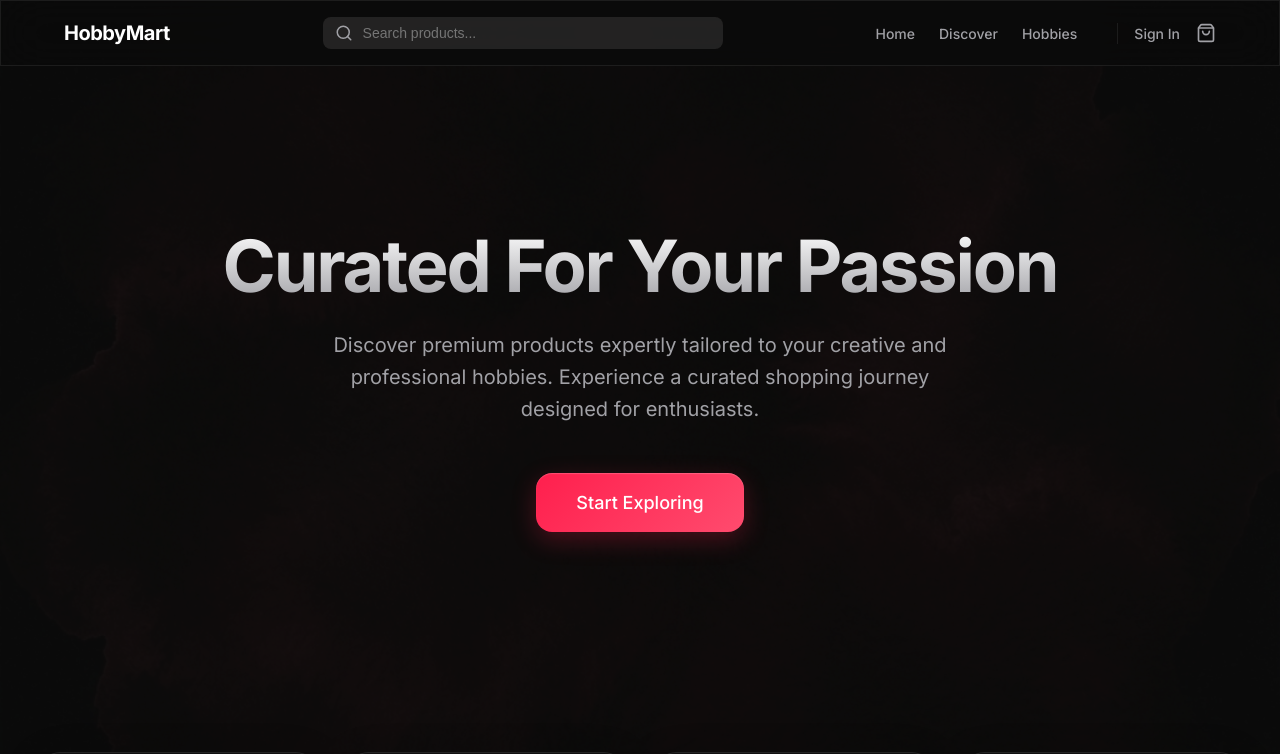
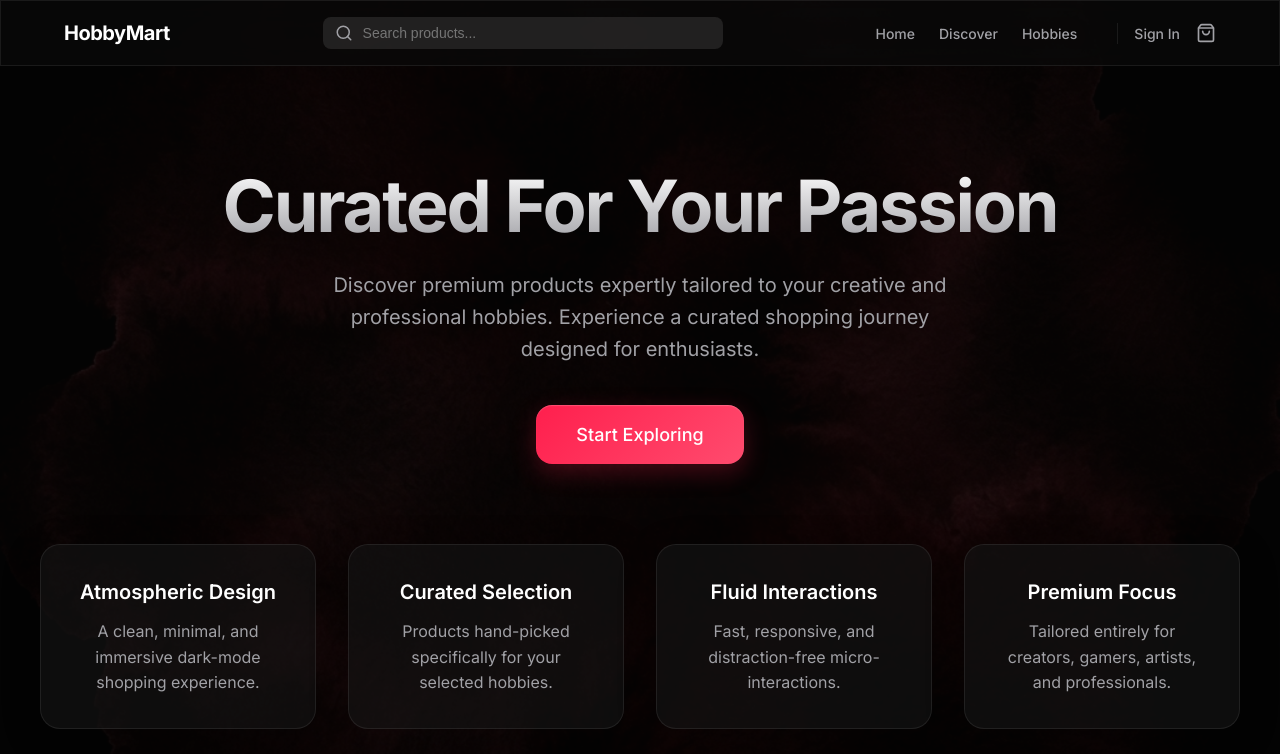
Before and after one commit to Agrim-2607/E-Commerce, a React app in the folder frontend/: page / in a window 1280 px wide. Shown: the top 754 px of the page. Built offline with nearby package versions, Linux system fonts and the light colour scheme; no server answers; the HTML template or start-up script is replaced by a standard one.

Commit message:
Fix CSS layering: Make texture overlay visible, fix z-index, add fallback gradients, adjust hero padding

```diff
--- a/frontend/src/App.jsx
+++ b/frontend/src/App.jsx
@@ -18,6 +18,7 @@ function App() {
     <AuthProvider>
       <CartProvider>
         <div className="texture-overlay"></div>
+        <div className="page-wrapper">
           <Router>
             <Navbar />
             <Routes>
@@ -30,6 +31,7 @@ function App() {
               <Route path="/cart" element={<CartPage />} />
             </Routes>
           </Router>
+        </div>
       </CartProvider>
     </AuthProvider>
   );
--- a/frontend/src/index.css
+++ b/frontend/src/index.css
@@ -1,7 +1,7 @@
 @import url('https://fonts.googleapis.com/css2?family=Inter:wght@300;400;500;600;700&display=swap');
 
 :root {
-  --bg-primary: #0A0A0A;
+  --bg-primary: #050505;
   --bg-secondary: #121212;
   --bg-card: rgba(20, 20, 20, 0.6);
   --accent-primary: #FF1F4D;
@@ -36,18 +36,23 @@ ul { list-style: none; }
 /* Background Texture */
 .texture-overlay {
   position: fixed;
-  top: 0;
-  left: 0;
-  width: 100%;
-  height: 100%;
-  background-image: url('/background-texture.png');
-  background-size: cover;
+  inset: 0;
+  background-image:
+    url('/background-texture.png'),
+    radial-gradient(circle at 20% 30%, rgba(180, 20, 40, 0.15), transparent 50%),
+    radial-gradient(circle at 80% 70%, rgba(130, 10, 30, 0.15), transparent 60%),
+    radial-gradient(circle at 50% 10%, rgba(150, 15, 35, 0.1), transparent 40%);
+  background-size: cover, auto, auto, auto;
   background-position: center;
   background-repeat: no-repeat;
-  opacity: 0.12;
-  mix-blend-mode: screen;
+  opacity: 0.28;
   pointer-events: none;
-  z-index: -1;
+  z-index: 0;
+}
+
+.page-wrapper {
+  position: relative;
+  z-index: 1;
 }
 
 /* Typography */
--- a/frontend/src/pages/LandingPage.jsx
+++ b/frontend/src/pages/LandingPage.jsx
@@ -4,11 +4,11 @@ import { Link } from 'react-router-dom';
 const LandingPage = () => {
   return (
     <div className="landing-page">
-      <section className="hero section text-center container" style={{ paddingTop: '160px', paddingBottom: '120px' }}>
+      <section className="hero section text-center container" style={{ paddingTop: '100px', paddingBottom: '60px' }}>
         <h1 className="title-hero animate-fade-up stagger-1">
           Curated For Your Passion
         </h1>
-        <p className="text-muted animate-fade-up stagger-2" style={{ maxWidth: '640px', margin: '0 auto 48px', fontSize: '1.25rem' }}>
+        <p className="text-muted animate-fade-up stagger-2" style={{ maxWidth: '640px', margin: '0 auto 40px', fontSize: '1.25rem' }}>
           Discover premium products expertly tailored to your creative and professional hobbies. Experience a curated shopping journey designed for enthusiasts.
         </p>
         <div className="animate-fade-up stagger-3">
@@ -18,7 +18,7 @@ const LandingPage = () => {
         </div>
       </section>
 
-      <section className="container section">
+      <section className="container section" style={{ paddingTop: '20px' }}>
         <div className="grid-4 animate-fade-up stagger-4">
           <div className="card glass text-center">
             <h3 className="title-card" style={{ color: '#fff' }}>Atmospheric Design</h3>
```
Lines whose indentation alone changed are shown as unchanged.
